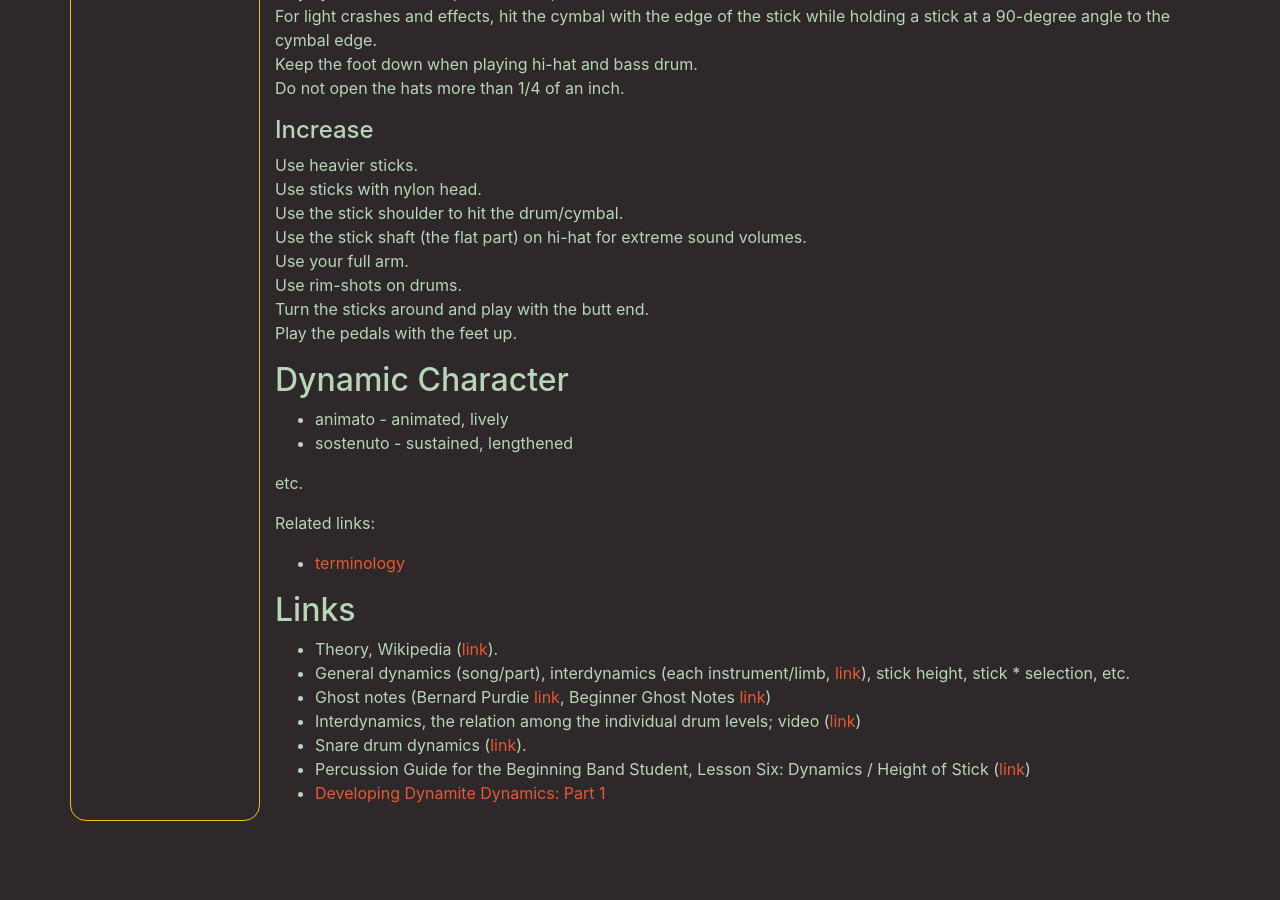
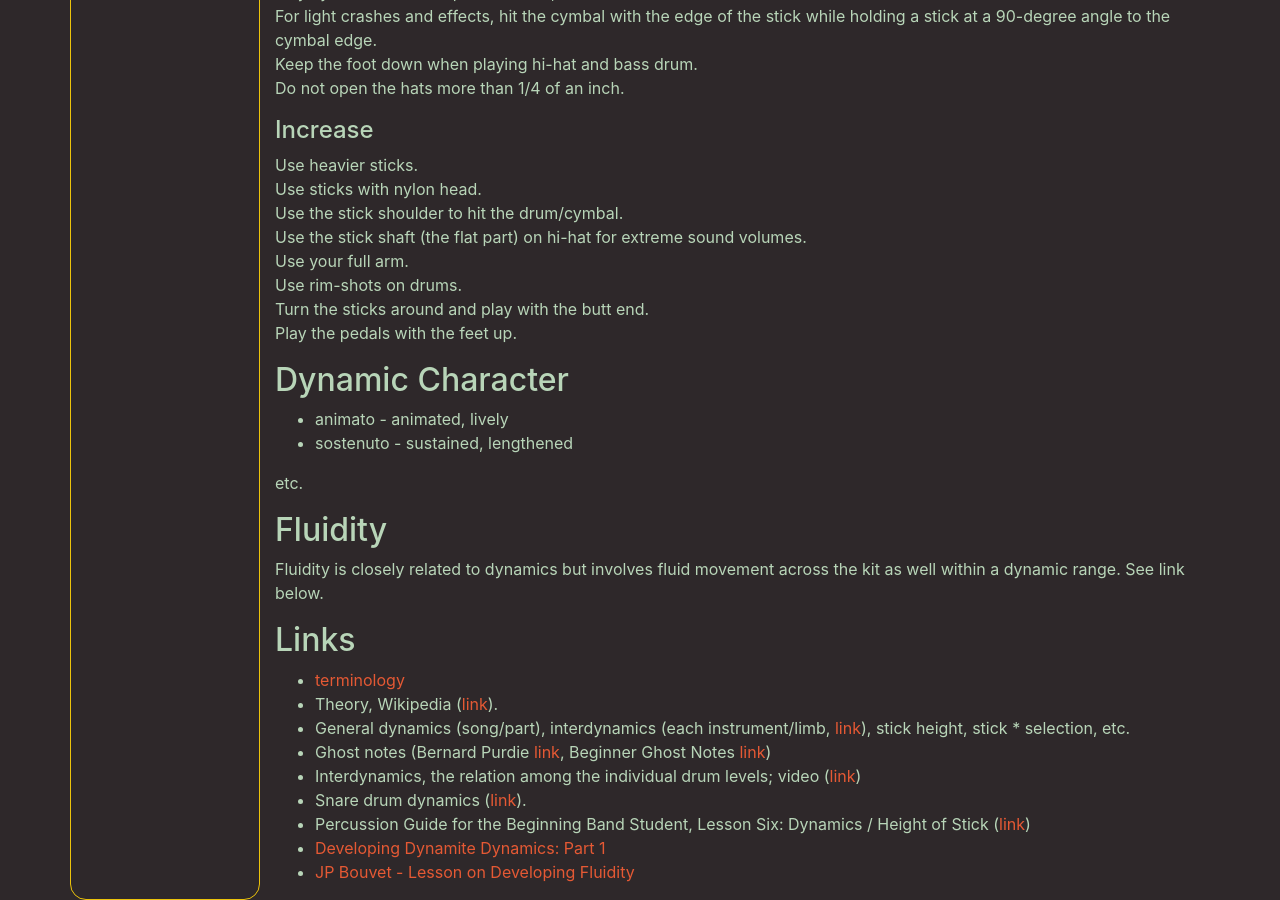
Before and after one commit to MisterY/music-site, a Jekyll site: the page built from drums/dynamics.md, in a window 1280 px wide and 900 px high, scrolled down 1025 px. Built offline with Jekyll 4.4.1, drawn with Linux system fonts in a browser that asks for light colours; nearby versions of some CDN libraries; our own code applies the rules of GitHub Pages for plain Markdown files; before the commit the page ends 1846 px from its top, so only the background shows below that.

Commit message:
more on fluidity

```diff
--- a/drums/dynamics.md
+++ b/drums/dynamics.md
@@ -63,12 +63,13 @@ Play the pedals with the feet up.
 
 etc.
 
-Related links:
+## Fluidity
 
-- [terminology](https://en.wikipedia.org/wiki/Glossary_of_musical_terminology)
+Fluidity is closely related to dynamics but involves fluid movement across the kit as well within a dynamic range. See link below.
 
 ## Links
 
+* [terminology](https://en.wikipedia.org/wiki/Glossary_of_musical_terminology)
 * Theory, Wikipedia ([link](https://en.wikipedia.org/wiki/Dynamics_%28music%29)).
 * General dynamics (song/part), interdynamics (each instrument/limb, [link](https://www.youtube.com/watch?v=6nakks5GDnk)), stick height, stick * selection, etc.
 * Ghost notes (Bernard Purdie [link](https://www.youtube.com/watch?v=aLHQG20Xsyg), Beginner Ghost Notes [link](http://www.drumlessons.com/drum-lessons/dynamic-drumming/beginner-ghost-notes/))
@@ -76,3 +77,4 @@ Related links:
 * Snare drum dynamics ([link](https://www.youtube.com/watch?v=Let79HWUvF8)).
 * Percussion Guide for the Beginning Band Student, Lesson Six: Dynamics / Height of Stick ([link](https://books.google.at/books?id=QuvdAgAAQBAJ&lpg=PA12&ots=ljFcDIk3Ld&dq=staccato%20legato%20snare%20drum&pg=PA18#))
 * [Developing Dynamite Dynamics: Part 1](https://tigerbill.com/drumlessons/drumsetdynamics_part1.htm)
+* [JP Bouvet - Lesson on Developing Fluidity](https://www.youtube.com/watch?v=clHY772q6IE)
```
Also changed, not shown: drums/practice-elements.md (+1 -2 lines).
